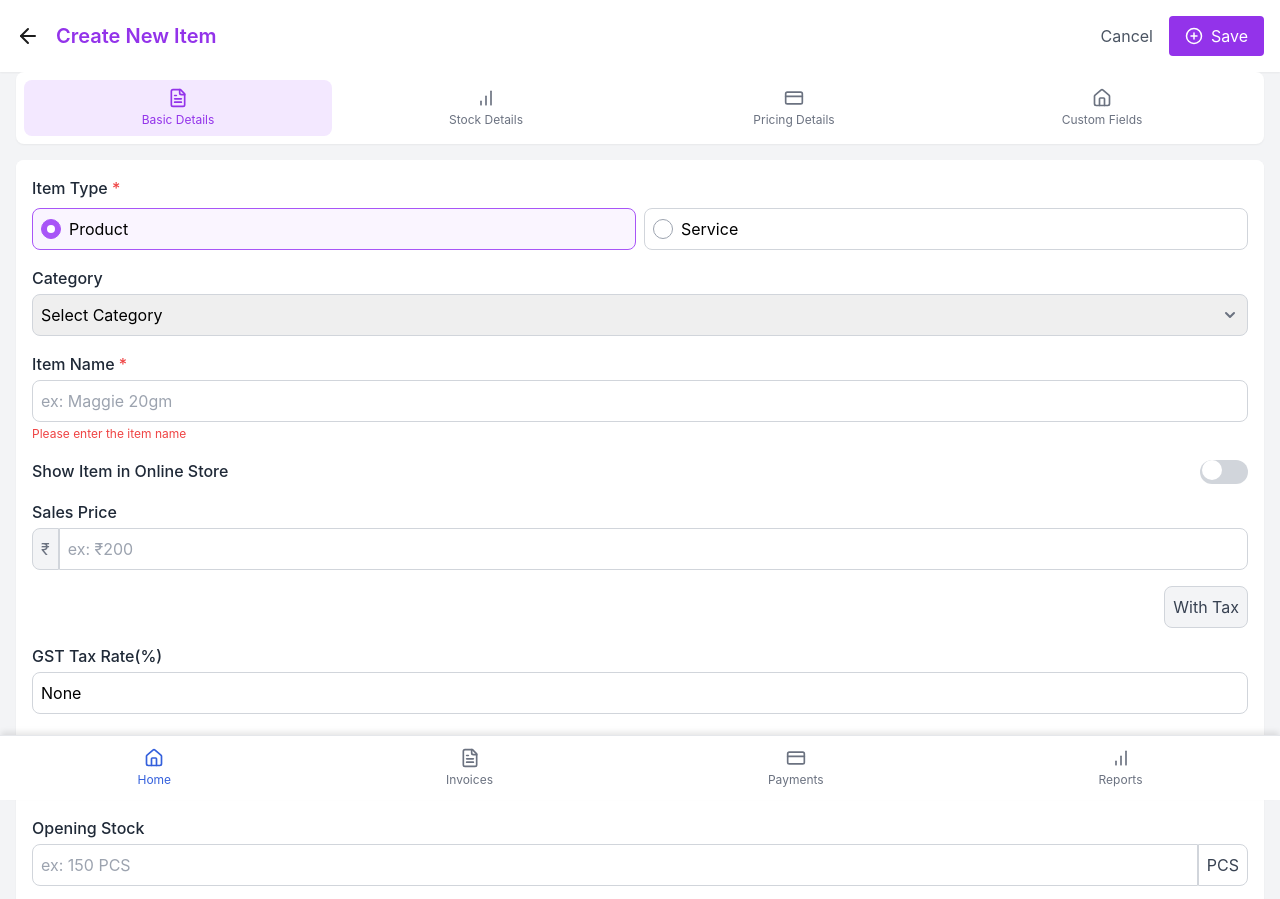
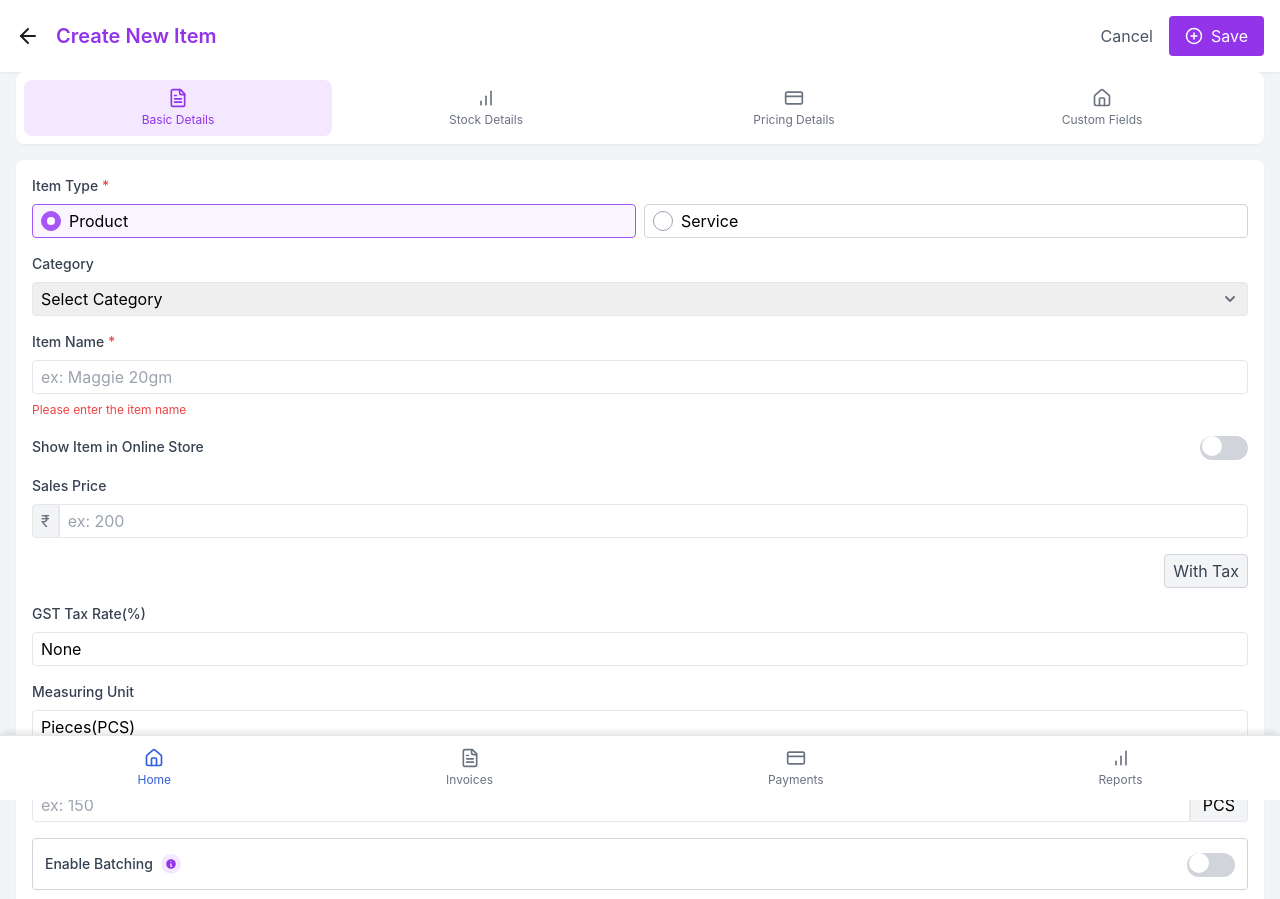
Before and after one commit to madboy482/SCM_React_App, a React (Create React App) app: page /item_creation_basic in a window 1280 px wide. Shown: the top 899 px of the page. Built offline with nearby package versions, Linux system fonts and the light colour scheme.

Commit message:
match ui

```diff
--- a/src/pages/items/itemcreation_basic.jsx
+++ b/src/pages/items/itemcreation_basic.jsx
@@ -67,13 +67,12 @@ const CreateItemForm = () => {
     switch(activeSection) {
       case 'basic-details':
         return (
-          <div className="bg-white rounded-lg p-4 space-y-4">
+          <div className="p-4 space-y-4">
             <div className="space-y-2">
-              <label className="block text-gray-800 font-medium">Item Type <span className="text-red-500">*</span></label>
+              <label className="block text-sm font-medium text-gray-700">Item Type <span className="text-red-500">*</span></label>
               <div className="grid grid-cols-2 gap-2">
-                {/* Added onClick handler to change itemType to 'Product' */}
                 <div
-                  className={`border rounded-lg p-2 flex items-center cursor-pointer ${formData.itemType === 'Product' ? 'border-purple-500 bg-purple-50' : 'border-gray-300'}`}
+                  className={`border rounded px-2 py-1 flex items-center cursor-pointer ${formData.itemType === 'Product' ? 'border-purple-500 bg-purple-50' : 'border-gray-300'}`}
                   onClick={() => setFormData({...formData, itemType: 'Product'})}
                 >
                   <div className={`w-5 h-5 rounded-full border ${formData.itemType === 'Product' ? 'border-purple-500 bg-purple-500' : 'border-gray-400'} mr-2 flex items-center justify-center`}>
@@ -81,9 +80,8 @@ const CreateItemForm = () => {
                   </div>
                   <span>Product</span>
                 </div>
-                {/* Added onClick handler to change itemType to 'Service' */}
                 <div
-                  className={`border rounded-lg p-2 flex items-center cursor-pointer ${formData.itemType === 'Service' ? 'border-purple-500 bg-purple-50' : 'border-gray-300'}`}
+                  className={`border rounded px-2 py-1 flex items-center cursor-pointer ${formData.itemType === 'Service' ? 'border-purple-500 bg-purple-50' : 'border-gray-300'}`}
                   onClick={() => setFormData({...formData, itemType: 'Service'})}
                 >
                   <div className={`w-5 h-5 rounded-full border ${formData.itemType === 'Service' ? 'border-purple-500 bg-purple-500' : 'border-gray-400'} mr-2 flex items-center justify-center`}>
@@ -94,14 +92,14 @@ const CreateItemForm = () => {
               </div>
             </div>
 
-            <div className="space-y-1">
-              <label className="block text-gray-800 font-medium">Category</label>
+            <div className="space-y-2">
+              <label className="block text-sm font-medium text-gray-700">Category</label>
               <div className="relative">
                 <select
                   name="category"
                   value={formData.category}
                   onChange={handleInputChange}
-                  className="w-full border border-gray-300 rounded-lg p-2 pr-8 appearance-none"
+                  className="w-full border rounded px-2 py-1 pr-8 appearance-none"
                 >
                   <option value="">Select Category</option>
                   <option value="category1">Category 1</option>
@@ -115,21 +113,21 @@ const CreateItemForm = () => {
               </div>
             </div>
 
-            <div className="space-y-1">
-              <label className="block text-gray-800 font-medium">Item Name <span className="text-red-500">*</span></label>
+            <div className="space-y-2">
+              <label className="block text-sm font-medium text-gray-700">Item Name <span className="text-red-500">*</span></label>
               <input
                 type="text"
                 name="itemName"
                 value={formData.itemName}
                 onChange={handleInputChange}
                 placeholder="ex: Maggie 20gm"
-                className="w-full border border-gray-300 rounded-lg p-2"
+                className="w-full border rounded px-2 py-1"
               />
               {!formData.itemName && <p className="text-red-500 text-xs">Please enter the item name</p>}
             </div>
 
             <div className="flex items-center justify-between">
-              <label className="block text-gray-800 font-medium">Show Item in Online Store</label>
+              <label className="block text-sm font-medium text-gray-700">Show Item in Online Store</label>
               <div className="relative">
                 <input
                   type="checkbox"
@@ -150,10 +148,10 @@ const CreateItemForm = () => {
               </div>
             </div>
 
-            <div className="space-y-1">
-              <label className="block text-gray-800 font-medium">Sales Price</label>
+            <div className="space-y-2">
+              <label className="block text-sm font-medium text-gray-700">Sales Price</label>
               <div className="flex">
-                <div className="bg-gray-100 border border-gray-300 rounded-l-lg p-2 flex items-center">
+                <div className="bg-gray-100 border rounded-l px-2 py-1 flex items-center">
                   <span className="text-gray-500">₹</span>
                 </div>
                 <input
@@ -161,67 +159,64 @@ const CreateItemForm = () => {
                   name="salesPrice"
                   value={formData.salesPrice}
                   onChange={handleInputChange}
-                  placeholder="ex: ₹200"
-                  className="flex-grow border border-gray-300 rounded-r-lg p-2"
+                  placeholder="ex: 200"
+                  className="flex-grow border rounded-r px-2 py-1"
                 />
               </div>
             </div>
 
             <div className="flex justify-end">
-              {/* Modified "With Tax" to be clickable with state tracking */}
               <div
-                className={`border rounded-lg p-2 cursor-pointer ${formData.withTax ? 'bg-purple-50 border-purple-500 text-purple-700' : 'bg-gray-100 border-gray-300 text-gray-700'}`}
+                className={`border rounded px-2 py-1 cursor-pointer ${formData.withTax ? 'bg-purple-50 border-purple-500 text-purple-700' : 'bg-gray-100 border-gray-300 text-gray-700'}`}
                 onClick={() => setFormData({...formData, withTax: !formData.withTax})}
               >
                 <span>With Tax</span>
               </div>
             </div>
 
-            <div className="space-y-1">
-              <label className="block text-gray-800 font-medium">GST Tax Rate(%)</label>
+            <div className="space-y-2">
+              <label className="block text-sm font-medium text-gray-700">GST Tax Rate(%)</label>
               <input
                 type="text"
                 name="gstTaxRate"
                 value={formData.gstTaxRate}
                 onChange={handleInputChange}
                 placeholder="None"
-                className="w-full border border-gray-300 rounded-lg p-2"
+                className="w-full border rounded px-2 py-1"
               />
             </div>
 
-            <div className="space-y-1">
-              <label className="block text-gray-800 font-medium">Measuring Unit</label>
+            <div className="space-y-2">
+              <label className="block text-sm font-medium text-gray-700">Measuring Unit</label>
               <input
                 type="text"
                 name="measuringUnit"
                 value={formData.measuringUnit}
                 onChange={handleInputChange}
                 placeholder="Pieces(PCS)"
-                className="w-full border border-gray-300 rounded-lg p-2"
+                className="w-full border rounded px-2 py-1"
               />
             </div>
 
-            <div className="space-y-1">
-              <label className="block text-gray-800 font-medium">Opening Stock</label>
+            <div className="space-y-2">
+              <label className="block text-sm font-medium text-gray-700">Opening Stock</label>
               <div className="flex">
                 <input
                   type="text"
                   name="openingStock"
                   value={formData.openingStock}
                   onChange={handleInputChange}
-                  placeholder="ex: 150 PCS"
-                  className="flex-grow border border-gray-300 rounded-l-lg p-2"
+                  placeholder="ex: 150"
+                  className="flex-grow border rounded-l px-2 py-1"
                 />
-                <div className="bg-white border border-gray-300 rounded-r-lg p-2 flex items-center">
-                  <span className="text-gray-700">PCS</span>
-                </div>
+                <span className="bg-gray-100 border px-3 py-1 rounded-r flex items-center">PCS</span>
               </div>
             </div>
 
-            <div className="border border-gray-300 rounded-lg p-3">
+            <div className="border border-gray-300 rounded p-3">
               <div className="flex items-center justify-between">
                 <div className="flex items-center">
-                  <span className="text-gray-800 font-medium mr-2">Enable Batching</span>
+                  <span className="text-sm font-medium text-gray-700 mr-2">Enable Batching</span>
                   <div className="bg-purple-100 text-purple-600 rounded-full w-5 h-5 flex items-center justify-center">
                     <svg xmlns="http://www.w3.org/2000/svg" className="h-3 w-3" viewBox="0 0 20 20" fill="currentColor">
                       <path fillRule="evenodd" d="M18 10a8 8 0 11-16 0 8 8 0 0116 0zm-7-4a1 1 0 11-2 0 1 1 0 012 0zM9 9a1 1 0 000 2v3a1 1 0 001 1h1a1 1 0 100-2v-3a1 1 0 00-1-1H9z" clipRule="evenodd" />
```
